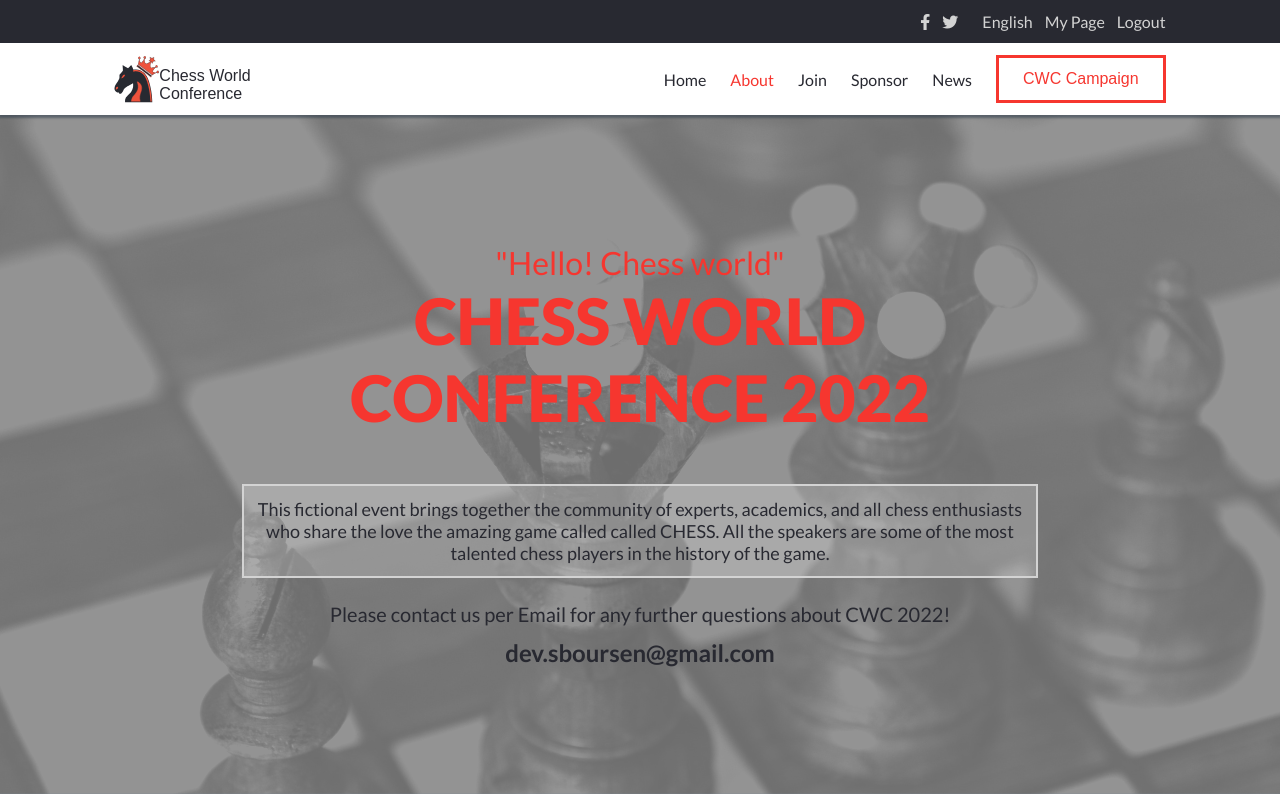
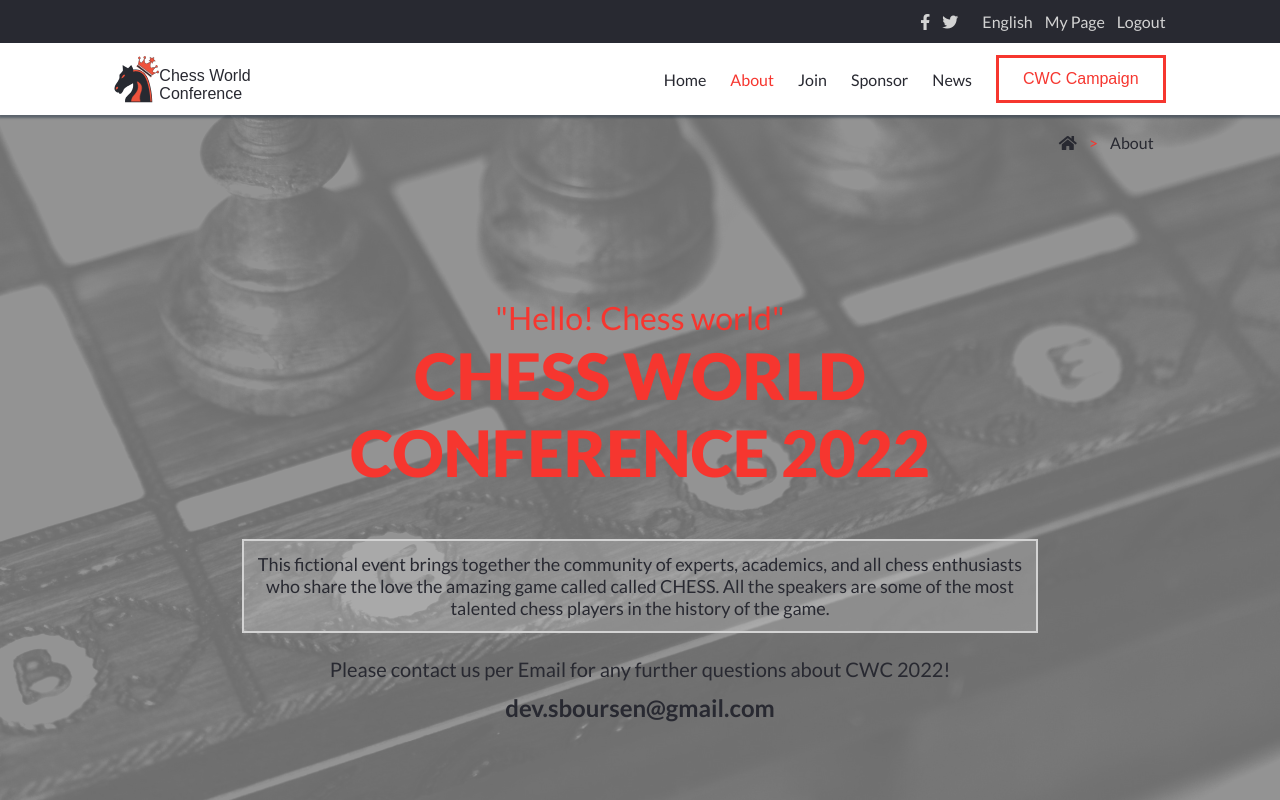
Before and after one commit to Sboursen/Chess-World-Championship, a website: page pages/about.html in a window 1280 px wide. Shown: the top 800 px of the page. Drawn offline with Linux system fonts and the light colour scheme; a web font is replaced by a local one.

Commit message:
Add a site-map to About page

```diff
--- a/pages/about.html
+++ b/pages/about.html
@@ -97,6 +97,7 @@
   <!-- absolutely positioned elements -->
 
   <header>
+
     <div class="mobile-nav">
       <button class="mobile-menu-button" type="button">
         <i class=" fas fa-bars fa-2x"></i>
@@ -176,7 +177,25 @@
   </header>
 
   <main>
-    <div class="headline-section-bg"></div>
+
+    <div class="site-map">
+      <ul>
+        <li>
+          <a href="../index.html">
+            <i class="fas fa-home "></i>
+          </a>
+        </li>
+        <li>
+          <div class="greater-than">&#x3E</div>
+        </li>
+        <li>
+          <a href="#">
+            About
+          </a>
+        </li>
+      </ul>
+    </div>
+
     <section class="headline-section">
       <div class="title-container">
         <p class="hello">"Hello! Chess world"</p>
--- a/pages/aboutstyle.css
+++ b/pages/aboutstyle.css
@@ -113,12 +113,10 @@ header {
 }
 
 .desktop-nav > * {
-  padding-left:
-    calc(
+  padding-left: calc(
     0.2 * (100vw - var(--media-breakpoint)) + 12px
   );
-  padding-right:
-    calc(
+  padding-right: calc(
     0.2 * (100vw - var(--media-breakpoint)) + 12px
   );
 }
@@ -409,11 +407,11 @@ header {
 
 /* speakers */
 .event1 {
-  background-image: url("../images/Hastings1895.jpg");
+  background-image: url('../images/Hastings1895.jpg');
 }
 
 .event2 {
-  background-image: url("../images/StPete1909.jpg");
+  background-image: url('../images/StPete1909.jpg');
 }
 
 .event-info:hover {
@@ -509,11 +507,11 @@ header {
 .header-hello-background {
   position: absolute;
   top: 0;
-  background-image: url("../images/headline-bg.jpg");
+  background-image: url('../images/headline-bg.jpg');
   filter: grayscale(100%) brightness(200%) contrast(15%);
   background-repeat: repeat;
   background-size: cover;
-  background-position: center;
+  background-position: bottom center;
   min-height: 100vh;
   width: 100%;
   z-index: -1;
@@ -529,7 +527,7 @@ header {
   flex-direction: column;
   justify-content: space-between;
   z-index: -2;
-  background-image: url("../images/mobile-bg.png");
+  background-image: url('../images/mobile-bg.png');
   background-size: 100% auto;
   backdrop-filter: blur(4px);
 }
@@ -547,7 +545,7 @@ header {
   width: 32px;
   border-radius: 50%;
   background-color: var(--shark);
-  background-image: url("../images/cancel-icon.svg");
+  background-image: url('../images/cancel-icon.svg');
   background-position: center;
 }
 
@@ -609,6 +607,10 @@ header {
     display: none;
   }
 
+  .site-map {
+    display: none;
+  }
+
   .about-logo-section .logo-container {
     position: relative;
     display: flex;
@@ -655,6 +657,10 @@ header {
   .desktop-nav {
     display: none;
   }
+
+  .site-map {
+    display: none;
+  }
 }
 
 /* |||@media desktop only -------------------------------------- */
@@ -672,6 +678,29 @@ header {
     display: none;
   }
 
+  /* site map */
+  .site-map {
+    display: block;
+    margin: 12px
+      calc(0.2 * (100vw - var(--media-breakpoint)) + 12px);
+  }
+
+  .site-map ul {
+    display: flex;
+    flex-direction: row;
+    justify-content: flex-end;
+    padding: 6px 12px;
+    gap: 12px;
+  }
+
+  .site-map div {
+    color: var(--red-orange);
+  }
+
+  .site-map a {
+    color: var(--shark);
+  }
+
   /* ||| headline section */
   .headline-section {
     min-height: calc(100vh - 121px);
@@ -679,12 +708,10 @@ header {
   }
 
   .headline-section > * {
-    margin-left:
-      calc(
+    margin-left: calc(
       0.2 * (100vw - var(--media-breakpoint)) + 24px
     );
-    margin-right:
-      calc(
+    margin-right: calc(
       0.2 * (100vw - var(--media-breakpoint)) + 24px
     );
     max-width: 80%;
@@ -704,12 +731,10 @@ header {
 
   /* About logo section */
   .about-logo-section > * {
-    margin-left:
-      calc(
+    margin-left: calc(
       0.15 * (100vw - var(--media-breakpoint)) + 24px
     );
-    margin-right:
-      calc(
+    margin-right: calc(
       0.15 * (100vw - var(--media-breakpoint)) + 24px
     );
     max-width: 80%;
@@ -718,12 +743,10 @@ header {
   /* ||| past events section */
 
   .speakers-section > * {
-    margin-left:
-      calc(
+    margin-left: calc(
       0.2 * (100vw - var(--media-breakpoint)) + 12px
     );
-    margin-right:
-      calc(
+    margin-right: calc(
       0.2 * (100vw - var(--media-breakpoint)) + 12px
     );
   }
@@ -744,8 +767,7 @@ header {
     flex-direction: row;
     justify-content: space-around;
     align-items: center;
-    padding:
-      48px
+    padding: 48px
       calc(0.2 * (100vw - var(--media-breakpoint)) + 12px);
   }
 
```
Also changed, not shown: index.html (+0 -6 lines). Lines whose indentation alone changed are shown as unchanged.
